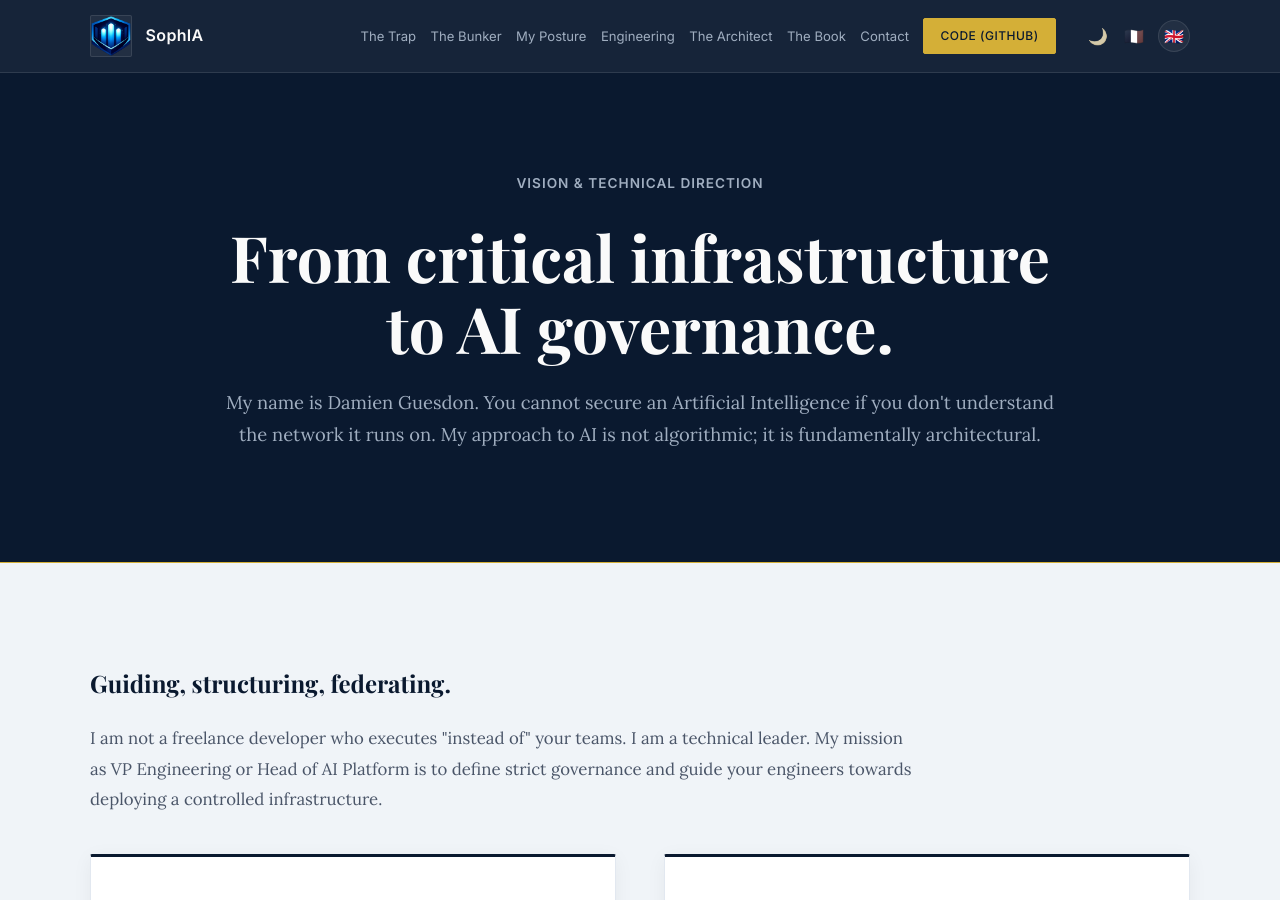
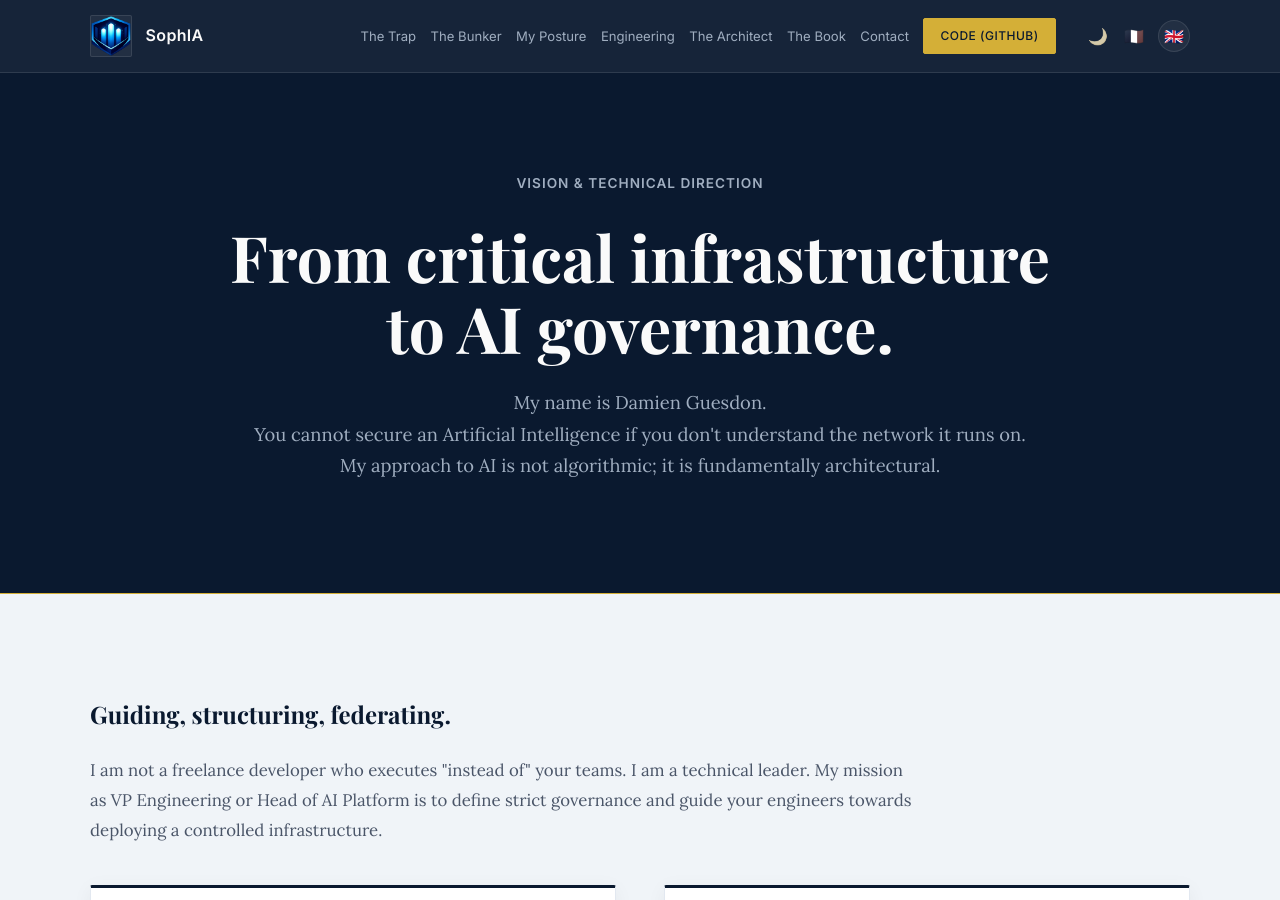
Before and after one commit to Kisai-DG-SLU/SophIA, a Jekyll site: the page built from architecte.html, in a window 1280 px wide and 900 px high. Built offline with Jekyll 4.4.1, drawn with Linux system fonts in a browser that asks for light colours.

```diff
--- a/_includes/i18n/architecte.js
+++ b/_includes/i18n/architecte.js
@@ -3,7 +3,7 @@ const pageTranslations = {
     arch: {
           eyebrow: "Vision & Direction Technique",
           h1: "De l'infrastructure critique à la gouvernance de l'IA.",
-          lead: "Je m'appelle Damien Guesdon. On ne sécurise pas une Intelligence Artificielle si l'on ne comprend pas le réseau sur lequel elle tourne. Mon approche de l'IA n'est pas algorithmique, elle est fondamentalement architecturale.",
+          lead: "Je m'appelle Damien Guesdon.<br>On ne sécurise pas une Intelligence Artificielle si l'on ne comprend pas le réseau sur lequel elle tourne.<br>Mon approche de l'IA n'est pas algorithmique, elle est fondamentalement architecturale.",
 
           visionTitle: "Guider, structurer, fédérer.",
           visionIntro: "Je ne suis pas un développeur freelance qui exécute \"à la place\" de vos équipes. Je suis un leader technique. Ma mission en tant que VP Engineering ou Head of AI Platform est de définir une gouvernance stricte et de guider vos ingénieurs vers le déploiement d'une infrastructure maîtrisée.",
@@ -49,7 +49,7 @@ const pageTranslations = {
     arch: {
           eyebrow: "Vision & Technical Direction",
           h1: "From critical infrastructure to AI governance.",
-          lead: "My name is Damien Guesdon. You cannot secure an Artificial Intelligence if you don't understand the network it runs on. My approach to AI is not algorithmic; it is fundamentally architectural.",
+          lead: "My name is Damien Guesdon.<br>You cannot secure an Artificial Intelligence if you don't understand the network it runs on.<br>My approach to AI is not algorithmic; it is fundamentally architectural.",
 
           visionTitle: "Guiding, structuring, federating.",
           visionIntro: "I am not a freelance developer who executes \"instead of\" your teams. I am a technical leader. My mission as VP Engineering or Head of AI Platform is to define strict governance and guide your engineers towards deploying a controlled infrastructure.",
--- a/architecte.html
+++ b/architecte.html
@@ -14,7 +14,7 @@ custom_i18n: architecte
         <div class="eyebrow" data-i18n="arch.eyebrow">Vision & Direction Technique</div>
         <h1 data-i18n="arch.h1">De l'infrastructure critique à la gouvernance de l'IA.</h1>
         <p class="lead" data-i18n="arch.lead">
-          Je m'appelle Damien Guesdon. On ne sécurise pas une Intelligence Artificielle si l'on ne comprend pas le réseau sur lequel elle tourne. Mon approche de l'IA n'est pas algorithmique, elle est fondamentalement architecturale.
+          Je m'appelle Damien Guesdon.<br>On ne sécurise pas une Intelligence Artificielle si l'on ne comprend pas le réseau sur lequel elle tourne.<br>Mon approche de l'IA n'est pas algorithmique, elle est fondamentalement architecturale.
         </p>
       </div>
     </section>
```
